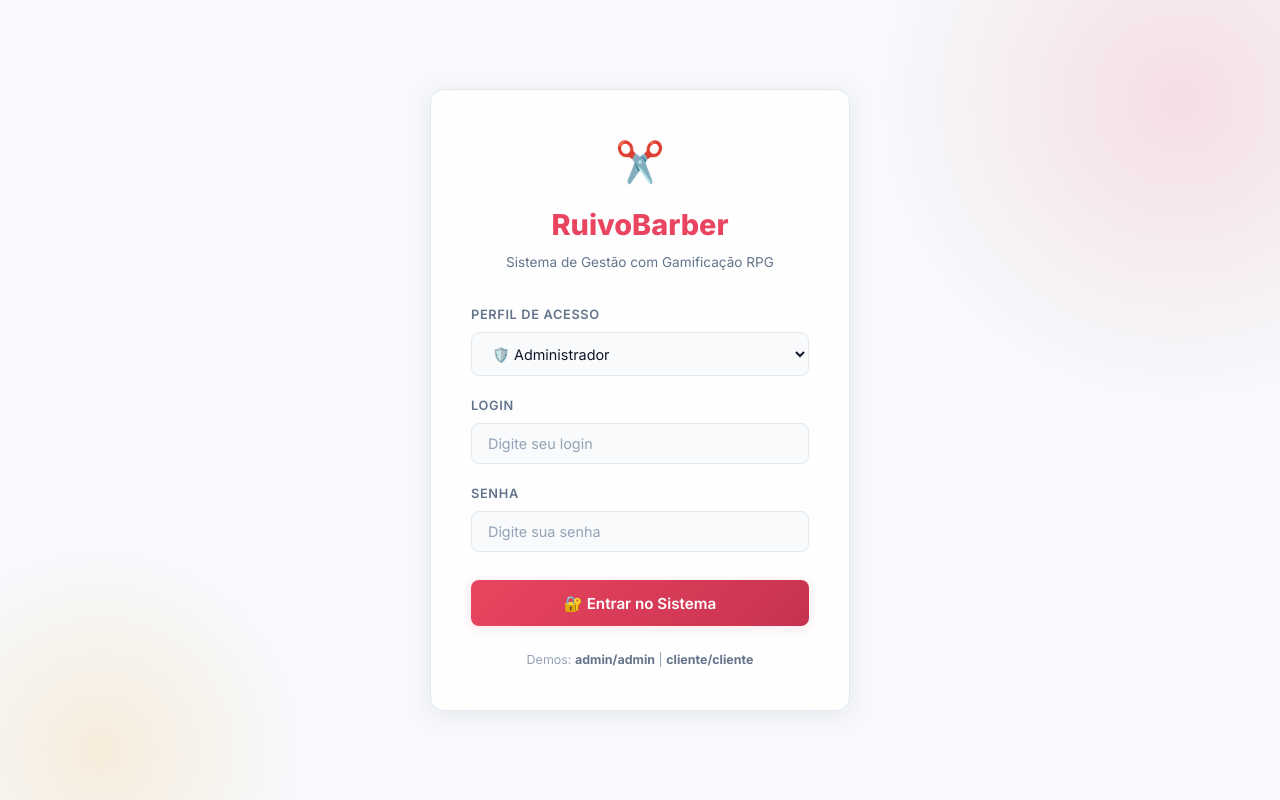
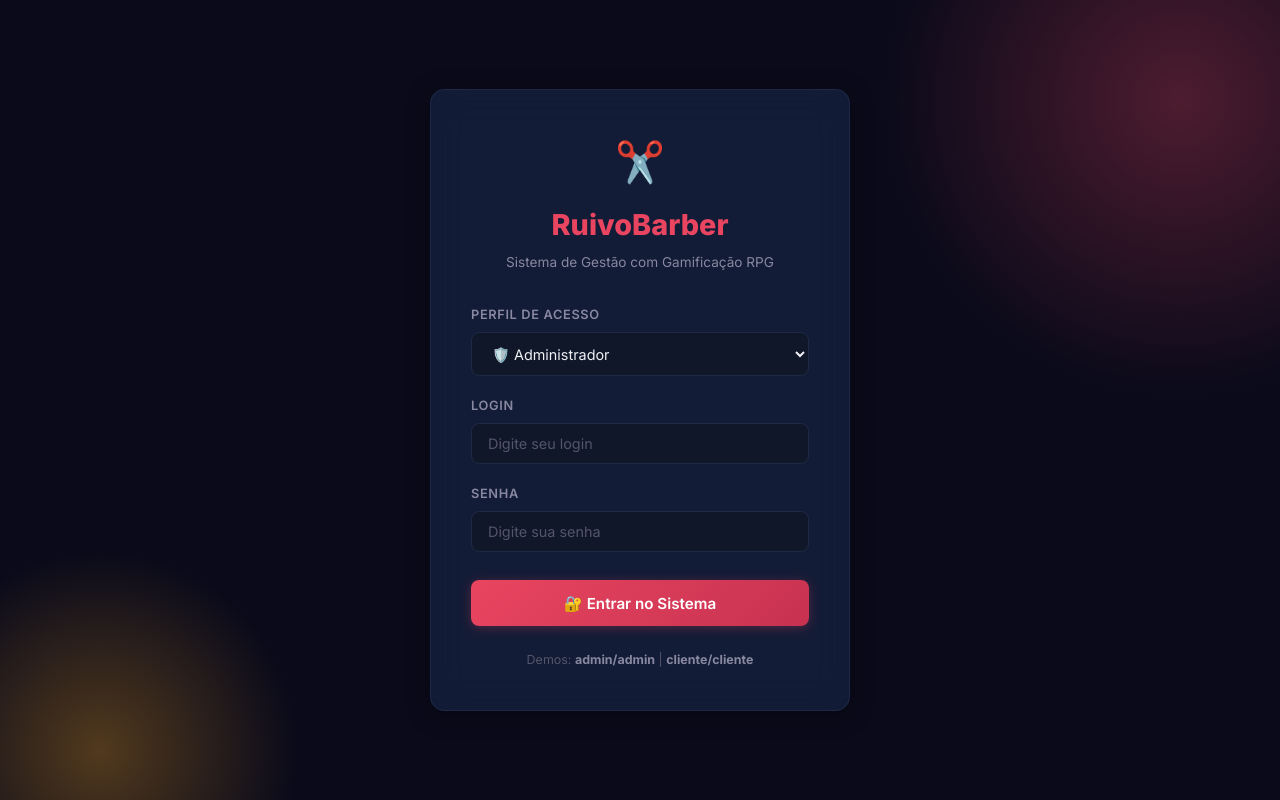
Before and after one commit to yuremarketing/RuivoBarber, a React (Vite) app in the folder frontend/: page /login in a window 1280 px wide. Built offline with nearby package versions, Linux system fonts and the light colour scheme; no server answers.

Commit message:
revert: desfazer alteracao de tema claro e restaurar o tema escuro original

```diff
--- a/frontend/src/index.css
+++ b/frontend/src/index.css
@@ -3,31 +3,31 @@
    ============================================================ */
 
 :root {
-  --bg-body: #f7f9fc;
-  --bg-sidebar: #ffffff;
-  --bg-card: #ffffff;
-  --bg-card-hover: #f1f5f9;
-  --bg-input: #f8fafc;
-  --bg-overlay: rgba(15, 23, 42, 0.5);
+  --bg-body: #0a0a1a;
+  --bg-sidebar: #0d0d22;
+  --bg-card: #16213e;
+  --bg-card-hover: #1a2744;
+  --bg-input: #0f1729;
+  --bg-overlay: rgba(0, 0, 0, 0.6);
   --accent: #e94560;
   --accent-hover: #d63851;
-  --accent-glow: rgba(233, 69, 96, 0.15);
+  --accent-glow: rgba(233, 69, 96, 0.3);
   --gold: #f5a623;
-  --gold-glow: rgba(245, 166, 35, 0.15);
+  --gold-glow: rgba(245, 166, 35, 0.3);
   --green: #22c55e;
   --blue: #3b82f6;
   --red: #ef4444;
   --orange: #f97316;
-  --text-primary: #0f172a;
-  --text-secondary: #64748b;
-  --text-muted: #94a3b8;
-  --border: #e2e8f0;
+  --text-primary: #f0f0f5;
+  --text-secondary: #8888a0;
+  --text-muted: #55556a;
+  --border: #1e2a45;
   --border-accent: #e94560;
   --sidebar-w: 260px;
   --radius: 14px;
   --radius-sm: 8px;
   --radius-xs: 6px;
-  --shadow: 0 4px 24px rgba(15, 23, 42, 0.08);
+  --shadow: 0 4px 24px rgba(0, 0, 0, 0.3);
   --transition: 0.25s cubic-bezier(0.4, 0, 0.2, 1);
 }
 
@@ -215,7 +215,7 @@ a { color: inherit; text-decoration: none; }
   background: radial-gradient(circle, var(--gold-glow), transparent 70%); bottom: -150px; left: -100px; pointer-events: none;
 }
 .login-card {
-  background: rgba(255, 255, 255, 0.8); backdrop-filter: blur(20px); border: 1px solid var(--border);
+  background: rgba(22, 33, 62, 0.8); backdrop-filter: blur(20px); border: 1px solid var(--border);
   border-radius: var(--radius); padding: 2.5rem; width: 100%; max-width: 420px;
   box-shadow: var(--shadow); position: relative; z-index: 1;
 }
@@ -243,7 +243,7 @@ a { color: inherit; text-decoration: none; }
 
 /* ── Gamified Player Card RPG ─── */
 .player-card-rpg {
-  background: rgba(255, 255, 255, 0.7);
+  background: rgba(22, 33, 62, 0.7);
   backdrop-filter: blur(12px);
   border: 1px solid var(--border);
   border-radius: var(--radius);
```
